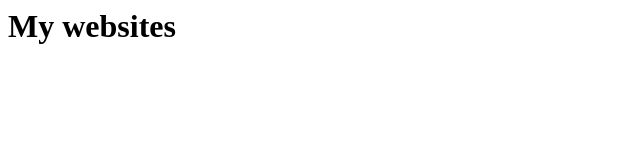
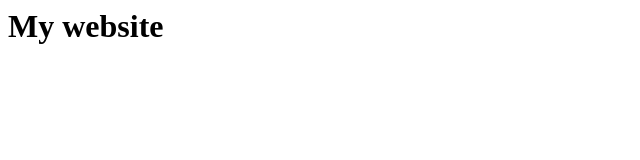
Before and after one commit to adamelmasri/carleton-test, a plain HTML site: page index.html in a window 1280 px wide. Shown: the full height of the page, 0-640 px from the left. Drawn offline with Linux system fonts and the light colour scheme.

Commit message:
Revert "change website title"
This reverts commit cdc69fd65f7ac4f19100ec7a723775f15b147151.

```diff
--- a/index.html
+++ b/index.html
@@ -1,5 +1,5 @@
 <html>
 	<body>
-		<h1>My websites</h1>
+		<h1>My website</h1>
 	</body>
 </html>
```
